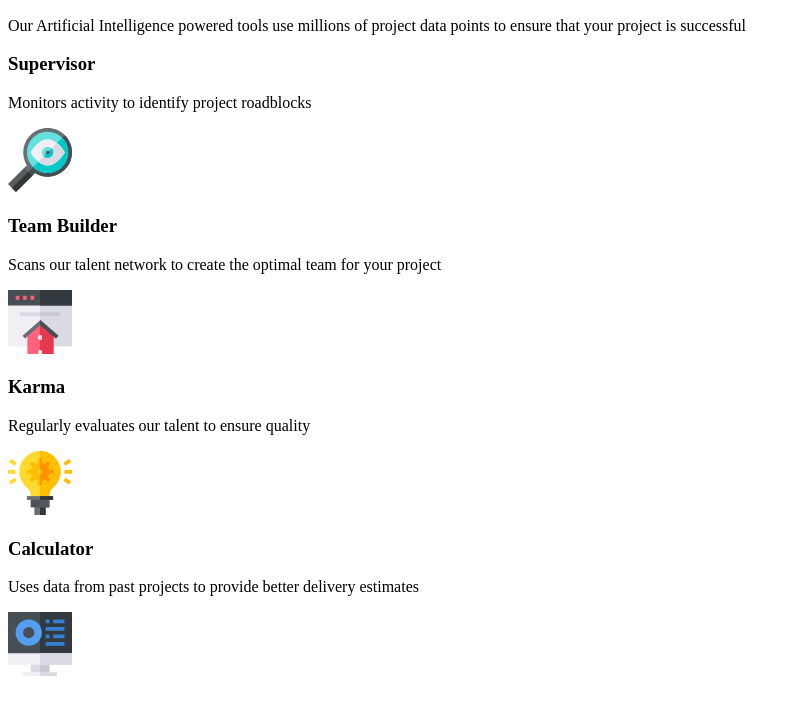
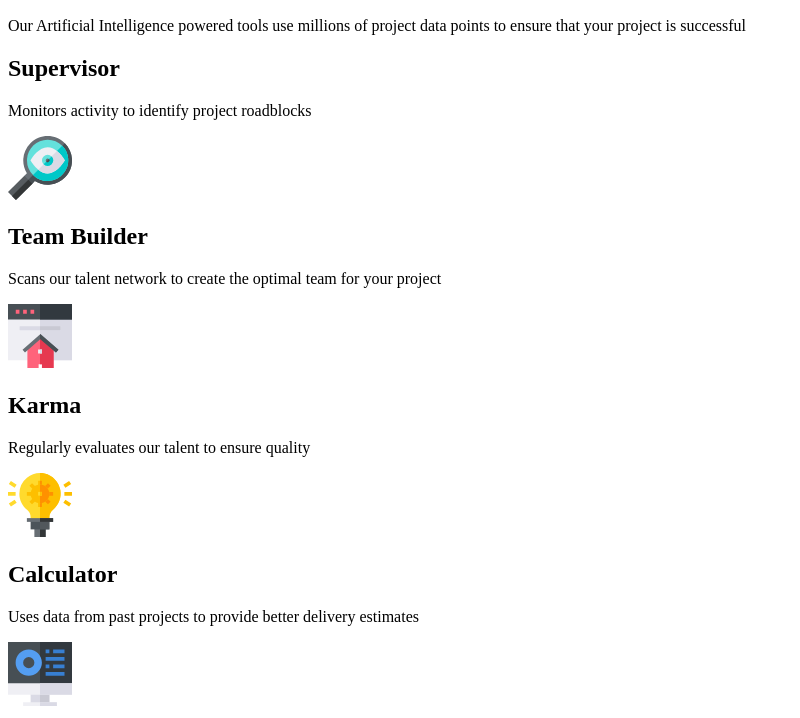
Before and after one commit to katherin467/fm-four-card-feature-section, a plain HTML site: page index.html in a window 1280 px wide. Shown: the part 97-815 px from the top of the page, without its empty margins (0-800 px from the left). Drawn offline with nearby package versions, Linux system fonts and the light colour scheme.

Commit message:
changed tags for card headers from h3 to h1

```diff
--- a/index.html
+++ b/index.html
@@ -30,7 +30,7 @@
     <div class="cards">
       <div class="col">
       <section class="card card--cyan">
-        <h3 class="card__heading">Supervisor</h3>
+        <h1 class="card__heading">Supervisor</h1>
         <p class="card__description">Monitors activity to identify project roadblocks</p>
         <img class="card__image" src="images/icon-supervisor.svg" alt="magnifying glass">
       </section>
@@ -38,13 +38,13 @@
 
       <div class="col">
       <section class="card card--red">
-        <h3 class="card__heading">Team Builder</h3>
+        <h1 class="card__heading">Team Builder</h1>
         <p class="card__description">Scans our talent network to create the optimal team for your project</p>
         <img class="card__image" src="images/icon-team-builder.svg" alt="web browser with house">
       </section>
 
       <section class="card card--orange">
-        <h3 class="card__heading">Karma</h3>
+        <h1 class="card__heading">Karma</h1>
         <p class="card__description">Regularly evaluates our talent to ensure quality</p>
         <img class="card__image" src="images/icon-karma.svg" alt="lightbulb">
       </section>
@@ -52,7 +52,7 @@
 
       <div class="col">
       <section class="card card--blue">
-        <h3 class="card__heading">Calculator</h3>
+        <h1 class="card__heading">Calculator</h1>
         <p class="card__description">Uses data from past projects to provide better delivery estimates</p>
         <img class="card__image" src="images/icon-calculator.svg" alt="data monitor">
       </section>
```
